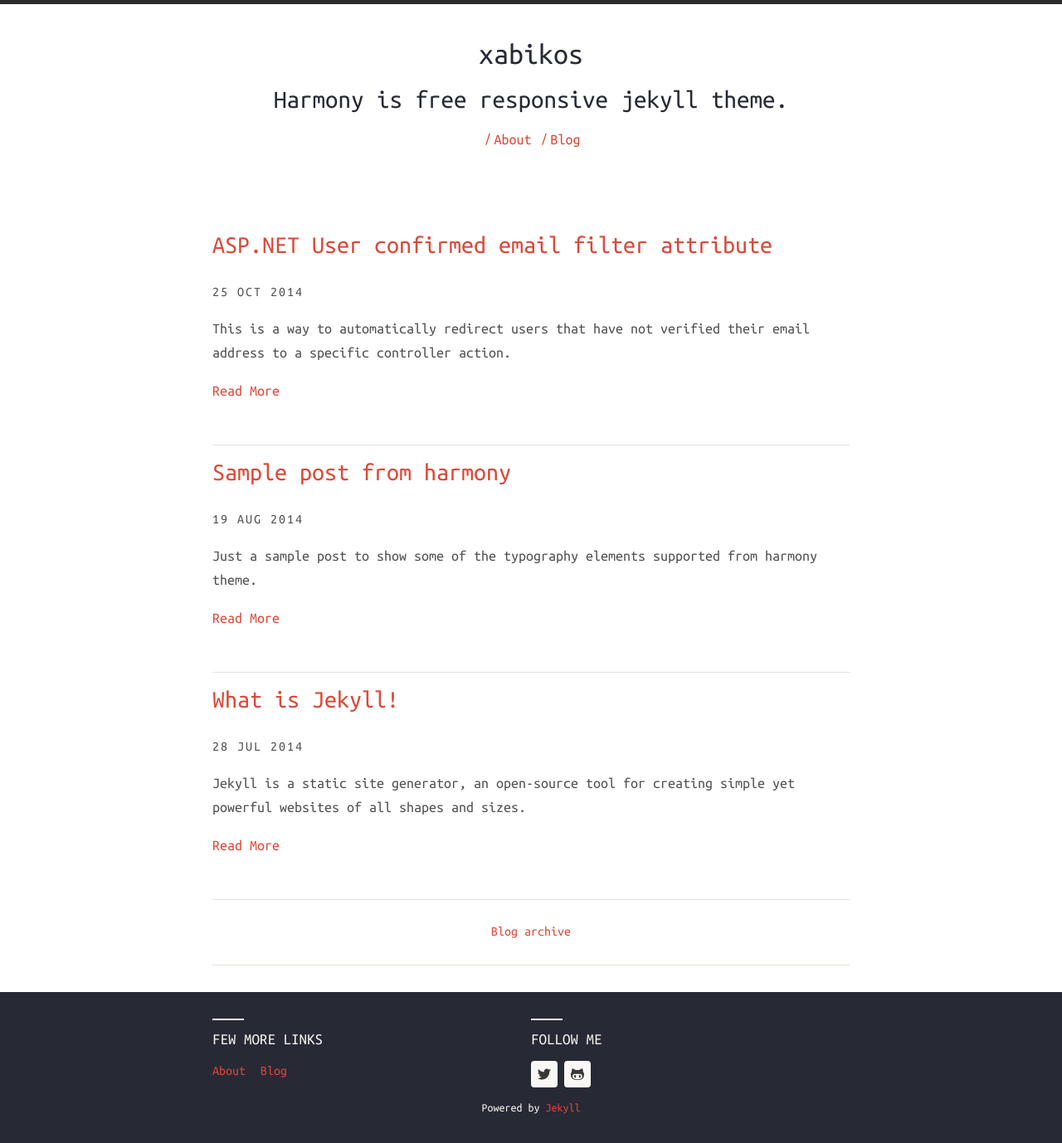
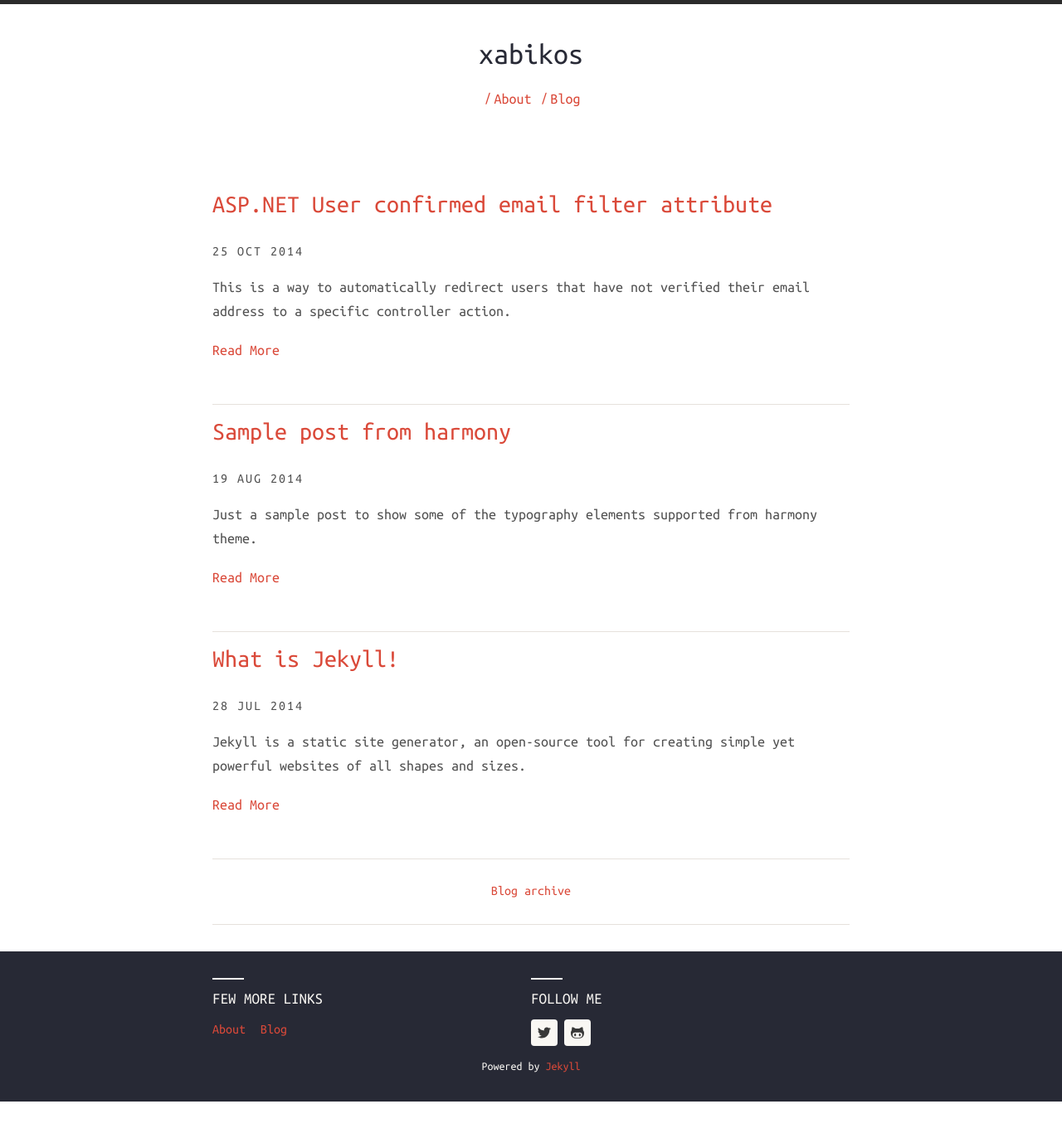
Before and after one commit to xabikos/xabikos.github.io, a Jekyll site: the page built from index.html, in a window 1280 px wide. Shown: the whole page at 83% size. Built offline with Jekyll 4.4.1, drawn with Linux system fonts in a browser that asks for light colours; nearby versions of some CDN libraries; after the commit the page ends 1328 px from its top, so only the background shows below that.

Commit message:
Remove site description

```diff
--- a/_config.yml
+++ b/_config.yml
@@ -13,7 +13,7 @@
 harmony:
   name: xabikos
   # Little description about your site
-  description: Harmony is free responsive jekyll theme.
+  description:
   meta_description: Harmony is free responsive jekyll theme. This will appear in your document head meta (for Google search results) and in your feed.xml site description.
   basetheme: theme-base-01 # pre defined thmes are darken, blue-water, redish.
   author: # Author details
```
